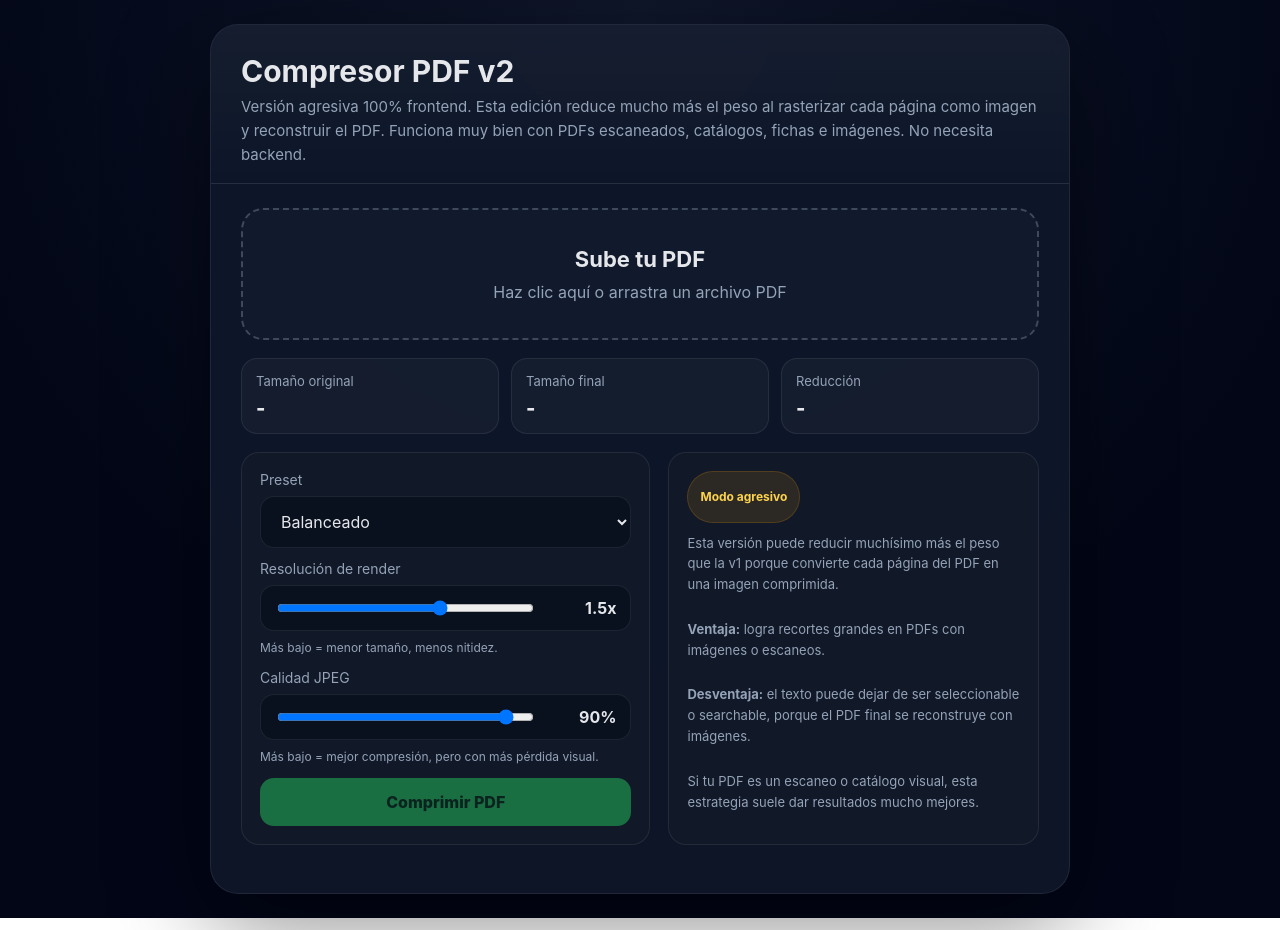
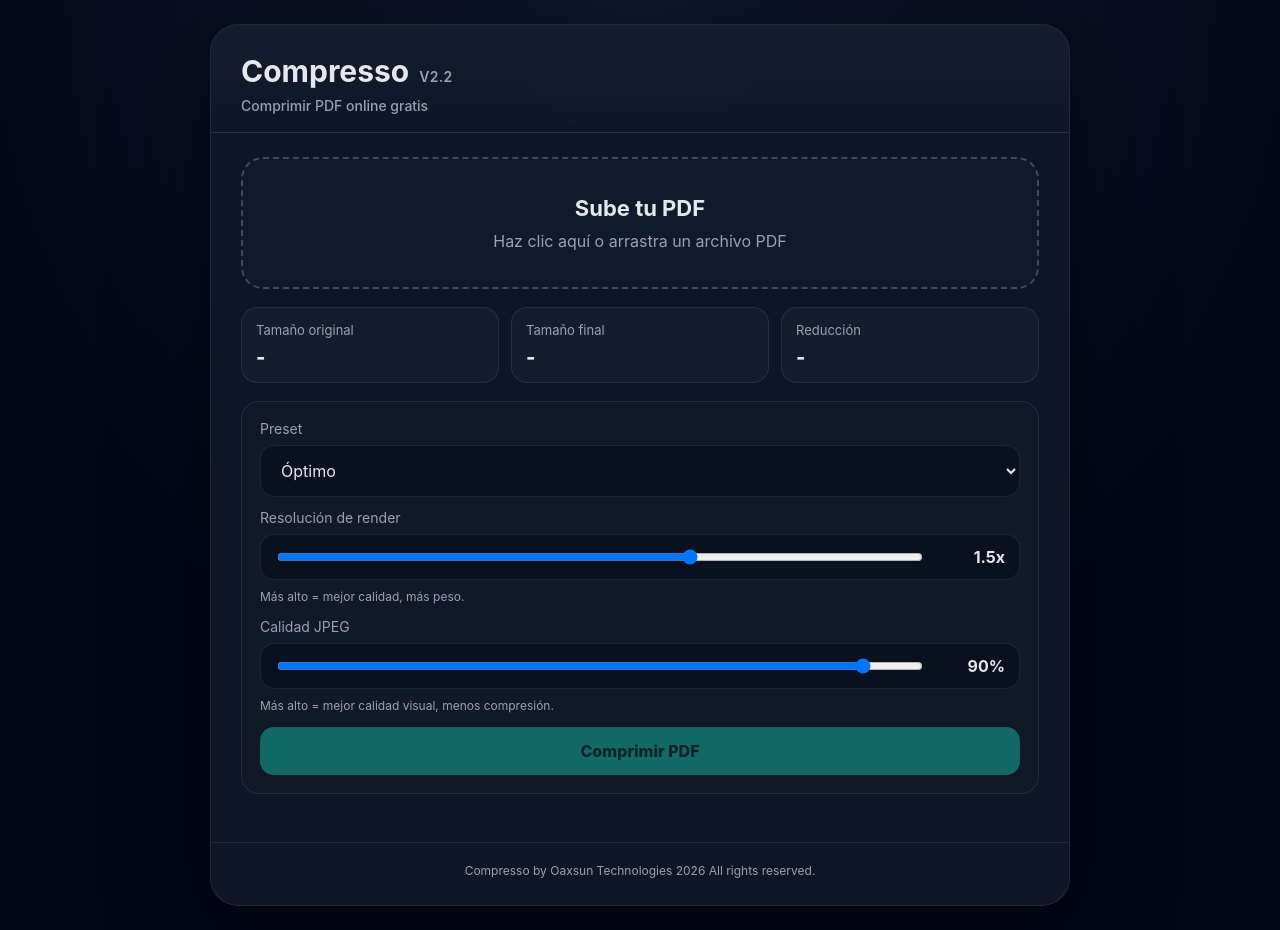
Before and after one commit to oaxsun/pdf, a plain HTML site: page index.html in a window 1280 px wide. Drawn offline with nearby package versions, Linux system fonts and the light colour scheme.

Commit message:
Update index.html

```diff
--- a/index.html
+++ b/index.html
@@ -3,7 +3,27 @@
 <head>
   <meta charset="UTF-8" />
   <meta name="viewport" content="width=device-width, initial-scale=1.0" />
-  <title>Compresor PDF v2</title>
+  <title>Compresso - Comprimir PDF Online Gratis | Reducir Tamaño PDF</title>
+
+  <meta name="description" content="Compresso es una herramienta gratuita para comprimir PDF online sin perder calidad. Reduce el tamaño de tus archivos PDF de forma rápida y segura desde tu navegador." />
+  <meta name="keywords" content="comprimir pdf, reducir pdf, compresor pdf online, optimizar pdf, reducir tamaño pdf gratis, compress pdf online, pdf compressor" />
+  <meta name="author" content="Compresso" />
+  <meta name="robots" content="index, follow" />
+  <meta name="theme-color" content="#14b8a6" />
+
+  <link rel="canonical" href="https://compresso.oaxsun.tech/" />
+
+  <meta property="og:title" content="Compresso - Comprimir PDF Online Gratis" />
+  <meta property="og:description" content="Reduce el tamaño de tus PDFs sin perder calidad. Rápido, gratis y sin subir archivos a servidores." />
+  <meta property="og:type" content="website" />
+  <meta property="og:url" content="https://compresso.oaxsun.tech/" />
+  <meta property="og:image" content="https://compresso.oaxsun.tech/preview.png" />
+
+  <meta name="twitter:card" content="summary_large_image" />
+  <meta name="twitter:title" content="Compresso - Comprimir PDF Online" />
+  <meta name="twitter:description" content="Reduce el tamaño de tus PDFs directamente en tu navegador." />
+  <meta name="twitter:image" content="https://compresso.oaxsun.tech/preview.png" />
+
   <style>
     :root {
       --bg: #08111f;
@@ -13,13 +33,17 @@
       --border: rgba(255,255,255,.08);
       --text: #e5e7eb;
       --muted: #94a3b8;
-      --accent: #22c55e;
-      --accent-2: #16a34a;
+      --accent: #14b8a6;
+      --accent-2: #0d9488;
       --warning: #f59e0b;
       --error: #ef4444;
     }
 
     * { box-sizing: border-box; }
+
+    html, body {
+      background: var(--bg);
+    }
 
     body {
       margin: 0;
@@ -49,10 +73,25 @@
       background: linear-gradient(180deg, rgba(255,255,255,.03), rgba(255,255,255,0));
     }
 
+    .title-row {
+      display: flex;
+      align-items: baseline;
+      gap: 10px;
+      flex-wrap: wrap;
+      margin-bottom: 8px;
+    }
+
     .title {
-      margin: 0 0 8px;
+      margin: 0;
       font-size: 30px;
       line-height: 1.08;
+    }
+
+    .version {
+      color: var(--muted);
+      font-size: 14px;
+      font-weight: 600;
+      letter-spacing: 0.02em;
     }
 
     .subtitle {
@@ -60,6 +99,14 @@
       color: var(--muted);
       line-height: 1.6;
       font-size: 15px;
+    }
+
+    .seo-subtitle {
+      margin: 0;
+      color: var(--muted);
+      font-size: 14px;
+      line-height: 1.5;
+      font-weight: 500;
     }
 
     .content {
@@ -80,7 +127,7 @@
 
     .dropzone.dragover {
       border-color: var(--accent);
-      background: rgba(34,197,94,.08);
+      background: rgba(20,184,166,.08);
       transform: scale(1.01);
     }
 
@@ -95,12 +142,6 @@
     }
 
     input[type="file"] { display: none; }
-
-    .grid {
-      display: grid;
-      grid-template-columns: 1.05fr .95fr;
-      gap: 18px;
-    }
 
     .panel {
       background: var(--panel-2);
@@ -216,7 +257,7 @@
 
     .btn-primary {
       background: var(--accent);
-      color: #052e16;
+      color: #042f2e;
     }
 
     .btn-primary:hover { background: var(--accent-2); }
@@ -244,7 +285,7 @@
     .progress-bar {
       width: 0%;
       height: 100%;
-      background: linear-gradient(90deg, #22c55e, #4ade80);
+      background: linear-gradient(90deg, #14b8a6, #2dd4bf);
       transition: width .15s ease;
     }
 
@@ -258,43 +299,37 @@
     .message.success { color: #86efac; }
     .message.warn { color: #fcd34d; }
 
-    .notes {
-      display: grid;
-      gap: 10px;
-      font-size: 13px;
+    .seo-hidden {
+      position: absolute;
+      left: -9999px;
+      width: 1px;
+      height: 1px;
+      overflow: hidden;
+    }
+
+    .footer {
+      padding: 18px 30px 24px;
+      border-top: 1px solid var(--border);
+      text-align: center;
       color: var(--muted);
+      font-size: 12px;
       line-height: 1.6;
     }
 
-    .badge {
-      display: inline-flex;
-      align-items: center;
-      gap: 8px;
-      width: fit-content;
-      padding: 8px 12px;
-      border-radius: 999px;
-      background: rgba(245,158,11,.12);
-      color: #fcd34d;
-      border: 1px solid rgba(245,158,11,.18);
-      font-size: 12px;
-      font-weight: 700;
-    }
-
     @media (max-width: 820px) {
-      .grid { grid-template-columns: 1fr; }
       .stats { grid-template-columns: 1fr; }
-      .header, .content { padding-left: 20px; padding-right: 20px; }
+      .header, .content, .footer { padding-left: 20px; padding-right: 20px; }
     }
   </style>
 </head>
 <body>
   <div class="app">
     <div class="header">
-      <h1 class="title">Compresor PDF v2</h1>
-      <p class="subtitle">
-        Versión agresiva 100% frontend. Esta edición reduce mucho más el peso al rasterizar cada página como imagen y reconstruir el PDF.
-        Funciona muy bien con PDFs escaneados, catálogos, fichas e imágenes. No necesita backend.
-      </p>
+      <div class="title-row">
+        <h1 class="title">Compresso</h1>
+        <span class="version">V2.2</span>
+      </div>
+      <h2 class="seo-subtitle">Comprimir PDF online gratis</h2>
     </div>
 
     <div class="content">
@@ -329,14 +364,12 @@
         </div>
       </div>
 
-      <div class="grid">
       <div class="panel controls">
         <div class="field">
           <label for="preset">Preset</label>
           <select id="preset" class="select">
-              <option value="soft">Ligero</option>
-              <option value="balanced" selected>Balanceado</option>
-              <option value="strong">Fuerte</option>
+            <option value="light">Ligero</option>
+            <option value="optimal" selected>Óptimo</option>
             <option value="extreme">Extremo</option>
           </select>
         </div>
@@ -347,7 +380,7 @@
             <input id="scaleRange" class="range" type="range" min="0.6" max="2" step="0.1" value="1.5" />
             <div class="range-value" id="scaleValue">1.5x</div>
           </div>
-            <div class="hint">Más bajo = menor tamaño, menos nitidez.</div>
+          <div class="hint">Más alto = mejor calidad, más peso.</div>
         </div>
 
         <div class="field">
@@ -356,28 +389,11 @@
             <input id="qualityRange" class="range" type="range" min="0.35" max="0.95" step="0.05" value="0.9" />
             <div class="range-value" id="qualityValue">90%</div>
           </div>
-            <div class="hint">Más bajo = mejor compresión, pero con más pérdida visual.</div>
+          <div class="hint">Más alto = mejor calidad visual, menos compresión.</div>
         </div>
 
         <button class="btn btn-primary" id="compressBtn" type="button" disabled>Comprimir PDF</button>
         <a id="downloadBtn" class="btn btn-secondary" style="display:none;" download="pdf-comprimido.pdf">Descargar PDF comprimido</a>
-        </div>
-
-        <div class="panel notes">
-          <div class="badge">Modo agresivo</div>
-          <div>
-            Esta versión puede reducir muchísimo más el peso que la v1 porque convierte cada página del PDF en una imagen comprimida.
-          </div>
-          <div>
-            <strong>Ventaja:</strong> logra recortes grandes en PDFs con imágenes o escaneos.
-          </div>
-          <div>
-            <strong>Desventaja:</strong> el texto puede dejar de ser seleccionable o searchable, porque el PDF final se reconstruye con imágenes.
-          </div>
-          <div>
-            Si tu PDF es un escaneo o catálogo visual, esta estrategia suele dar resultados mucho mejores.
-          </div>
-        </div>
       </div>
 
       <div class="progress-wrap" id="progressWrap">
@@ -386,12 +402,21 @@
       </div>
 
       <div class="message" id="message"></div>
+
+      <div class="seo-hidden">
+        Compresso es una herramienta para comprimir PDF online gratis.
+        Permite reducir el tamaño de archivos PDF sin perder calidad.
+        Puedes optimizar documentos PDF directamente desde tu navegador sin subir archivos a servidores.
+        Ideal para reducir PDFs grandes, enviar por correo o subir a plataformas.
       </div>
     </div>
 
-  <script src="https://cdnjs.cloudflare.com/ajax/libs/pdf.js/4.2.67/pdf.min.mjs" type="module"></script>
+    <footer class="footer">
+      Compresso by Oaxsun Technologies 2026 All rights reserved.
+    </footer>
+  </div>
+
   <script src="https://cdnjs.cloudflare.com/ajax/libs/jspdf/2.5.1/jspdf.umd.min.js"></script>
-
   <script type="module">
     import * as pdfjsLib from 'https://cdnjs.cloudflare.com/ajax/libs/pdf.js/4.2.67/pdf.min.mjs';
 
@@ -465,11 +490,11 @@
 
     function syncPresetControls(name) {
       const presets = {
-        soft: { scale: 1.5, quality: 0.90 },
-        balanced: { scale: 1.5, quality: 0.90 },
-        strong: { scale: 1.0, quality: 0.52 },
-        extreme: { scale: 0.8, quality: 0.4 }
+        light:   { scale: 1.8, quality: 0.95 },
+        optimal: { scale: 1.5, quality: 0.90 },
+        extreme: { scale: 0.8, quality: 0.40 }
       };
+
       const p = presets[name];
       scaleRange.value = p.scale;
       qualityRange.value = p.quality;
@@ -495,7 +520,7 @@
       compressBtn.disabled = false;
       resetOutput();
       resetProgress();
-      setMessage('Archivo listo para compresión agresiva.', 'warn');
+      setMessage('Archivo listo para compresión.', 'warn');
     }
 
     async function renderPageToJPEG(page, scale, quality) {
@@ -614,7 +639,7 @@
         savedPercent.textContent = `${Math.max(0, reduction).toFixed(1)}%`;
 
         if (compressedBlob.size < selectedFile.size) {
-          setMessage('PDF comprimido correctamente con modo agresivo.', 'success');
+          setMessage('PDF comprimido correctamente.', 'success');
         } else {
           setMessage('Este PDF no mejoró con esta estrategia. Suele pasar con PDFs ya optimizados o muy livianos.', 'error');
         }
@@ -634,7 +659,7 @@
       }
     });
 
-    syncPresetControls('balanced');
+    syncPresetControls('optimal');
     updateRangeLabels();
   </script>
 </body>
```
Lines whose indentation alone changed are shown as unchanged.
